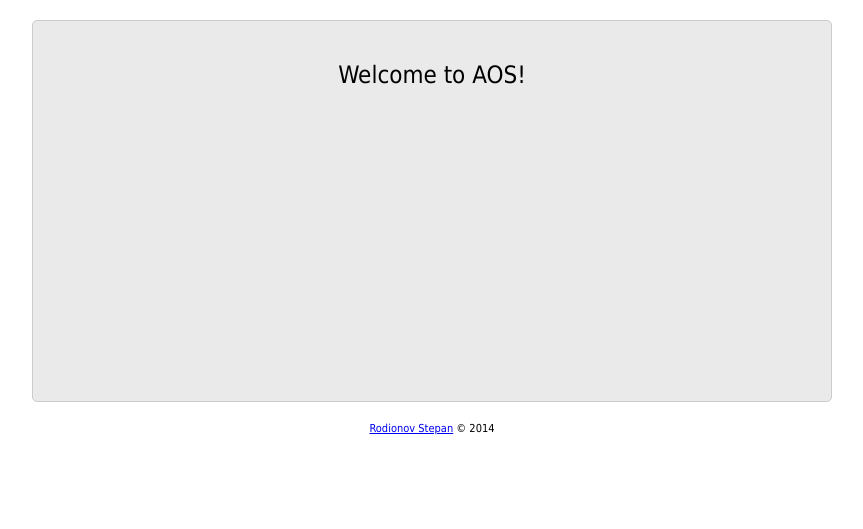
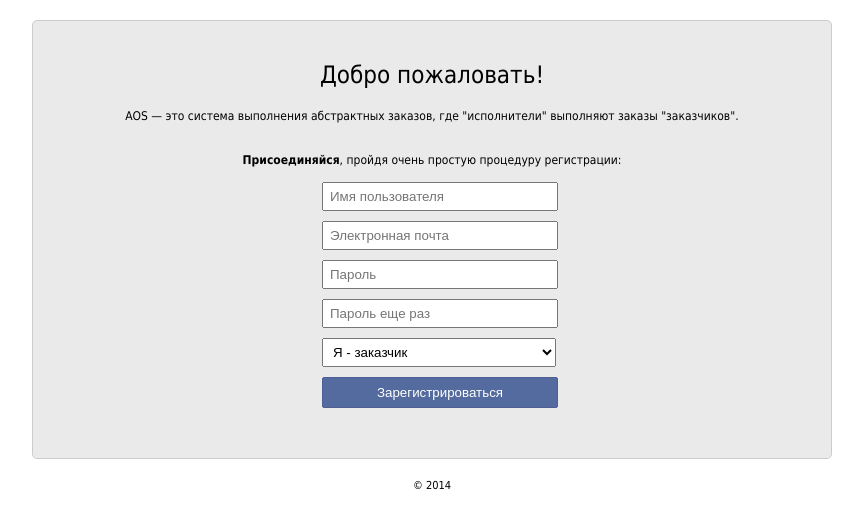
Before and after one commit to rodionovstepan/vk-test, a PHP site: page / in a window 1280 px wide. Shown: the part 51-580 px from the top of the page, without its empty margins (208-1071 px from the left). Run offline with PHP 8.4, Linux system fonts and the light colour scheme.

Commit message:
нарисовалась какая-то форма для регистрации

```diff
--- a/css/common.css
+++ b/css/common.css
@@ -38,16 +38,53 @@ body {
 }
 
 .page_welcome {
-	height: 300px;
 	padding: 40px;
 	background-color: #eaeaea;
 	border: solid 1px #ccc;
 	border-radius: 5px;
+	text-align: center;
 }
 
 .page_welcome_title {
-	text-align: center;
 	font-size: 24px;
+}
+
+.page_welcome_desc {
+	margin-top: 20px;
+}
+
+.page_welcome_register {
+	margin-top: 30px;
+}
+
+.page_welcome_register_form {
+	margin-top: 15px;
+}
+
+.form_item {
+	margin: 0 auto 10px auto;
+	width: 220px;
+}
+
+.form_item input,select,button {
+	padding: 5px 6px;
+	width: 100%;
+	-moz-box-sizing: content-box;
+	-webkit-box-sizing: content-box;
+}
+
+.main_button {
+	background-color: #536b9e;
+	border: solid 1px #4f5f94;
+	color: #fff;
+	cursor: pointer;
+	padding: 7px;
+	outline: none;
+	border-radius: 2px;
+}
+
+.main_button:hover {
+	background-color: #6981b5;
 }
 
 .page_footer {
--- a/index.php
+++ b/index.php
@@ -2,6 +2,7 @@
 <html>
 	<head>
 		<title>Abstract Order System | VK Test</title>
+		<meta charset="utf-8">
 		<link rel="stylesheet" href="css/common.css">
 	</head>
 	<body>
@@ -20,12 +21,43 @@
 		<div class="page_container" id="content">
 			<div class="page_welcome">
 				<div class="page_welcome_title">
-					Welcome to AOS!
+					Добро пожаловать!
+				</div>
+				<div class="page_welcome_desc">
+					AOS &mdash; это система выполнения абстрактных заказов, где "исполнители" выполняют заказы "заказчиков".
+				</div>
+				<div class="page_welcome_register">
+					<div class="page_welcome_register_title">
+						<b>Присоединяйся</b>, пройдя очень простую процедуру регистрации:
+					</div>
+					<div class="page_welcome_register_form">
+						<div class="form_item">
+							<input type="text" name="username" placeholder="Имя пользователя">
+						</div>
+						<div class="form_item">
+							<input type="text" name="email" placeholder="Электронная почта">
+						</div>
+						<div class="form_item">
+							<input type="password" name="password" placeholder="Пароль">
+						</div>
+						<div class="form_item">
+							<input type="password" name="password_confirm" placeholder="Пароль еще раз">
+						</div>
+						<div class="form_item">
+							<select name="role">
+								<option value="1">Я - заказчик</option>
+								<option value="2">Я - исполнитель</option>
+							</select>
+						</div>
+						<div class="form_item">
+							<button type="button" class="main_button">Зарегистрироваться</button>
+						</div>
+					</div>
 				</div>
 			</div>
 		</div>
 		<div class="page_footer">
-			<a href="https://vk.com/rodionovstepan" target="_blank">Rodionov Stepan</a> &copy; 2014
+			&copy; 2014
 		</div>
 	</body>
 </html>
```
